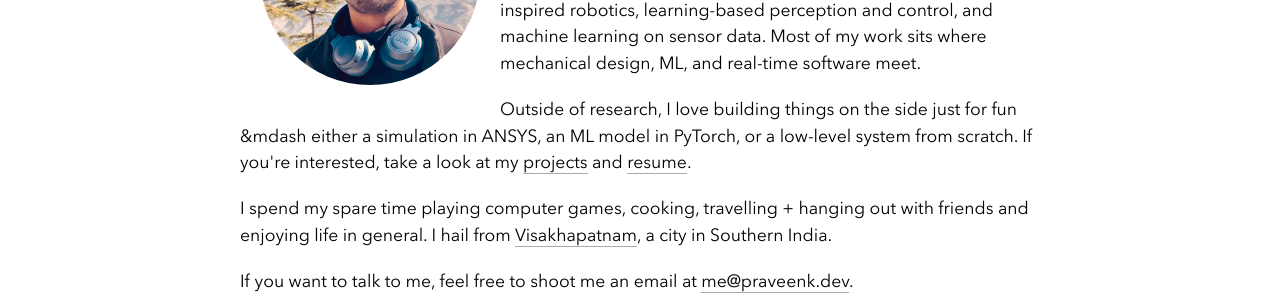
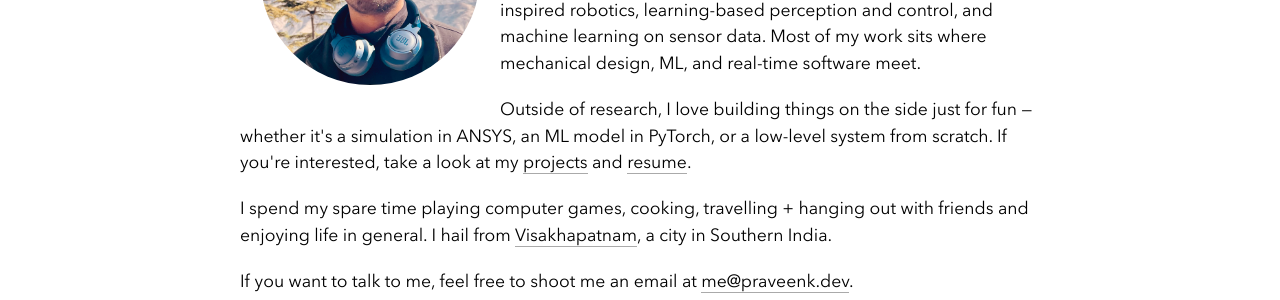
Before and after one commit to kpraveenkumar19/kpraveenkumar19.github.io, a Jekyll site: the page built from index.html, in a window 1280 px wide. Shown: the part 355-655 px from the top of the page. Built offline with Jekyll 4.4.1, drawn with Linux system fonts in a browser that asks for light colours; nearby versions of some CDN libraries.

```diff
--- a/about.html
+++ b/about.html
@@ -15,7 +15,7 @@ title: About
     My research interests are in robotics &mdash; particularly soft and bio-inspired robotics, learning-based perception and control, and machine learning on sensor data. Most of my work sits where mechanical design, ML, and real-time software meet.
   </p>
   <p>
-    Outside of research, I love building things on the side just for fun &mdash like a simulation in ANSYS, an ML model in PyTorch, or a low-level system from scratch. If you're interested, take a look at my <a href="https://praveenk.dev/projects" target="_blank" rel="noopener noreferrer">projects</a> and <a href="https://praveenk.dev/resume.pdf" target="_blank" rel="noopener noreferrer">resume</a>.
+    Outside of research, I love building things on the side just for fun &mdash; whether it's a simulation in ANSYS, an ML model in PyTorch, or a low-level system from scratch. If you're interested, take a look at my <a href="https://praveenk.dev/projects" target="_blank" rel="noopener noreferrer">projects</a> and <a href="https://praveenk.dev/resume.pdf" target="_blank" rel="noopener noreferrer">resume</a>.
   </p>
   <p>
     I spend my spare time playing computer games, cooking, travelling + hanging out with friends and enjoying life in general. I hail from <a href="https://www.google.com/maps/place/Visakhapatnam,+Andhra+Pradesh/@17.7378282,82.9329317,143989m/data=!3m2!1e3!4b1!4m6!3m5!1s0x3a39431389e6973f:0x92d9c20395498468!8m2!3d17.6973801!4d83.2990254!16zL20vMDFqbXBm?entry=ttu&g_ep=EgoyMDI1MTEyMy4xIKXMDSoASAFQAw%3D%3D" target="_blank" rel="noopener noreferrer">Visakhapatnam</a>, a city in Southern India.
--- a/index.html
+++ b/index.html
@@ -14,7 +14,7 @@ layout: default
     My research interests are in robotics &mdash; particularly soft and bio-inspired robotics, learning-based perception and control, and machine learning on sensor data. Most of my work sits where mechanical design, ML, and real-time software meet.
   </p>
   <p>
-    Outside of research, I love building things on the side just for fun &mdash either a simulation in ANSYS, an ML model in PyTorch, or a low-level system from scratch. If you're interested, take a look at my <a href="https://praveenk.dev/projects" target="_blank" rel="noopener noreferrer">projects</a> and <a href="https://praveenk.dev/resume.pdf" target="_blank" rel="noopener noreferrer">resume</a>.
+    Outside of research, I love building things on the side just for fun &mdash; whether it's a simulation in ANSYS, an ML model in PyTorch, or a low-level system from scratch. If you're interested, take a look at my <a href="https://praveenk.dev/projects" target="_blank" rel="noopener noreferrer">projects</a> and <a href="https://praveenk.dev/resume.pdf" target="_blank" rel="noopener noreferrer">resume</a>.
   </p>
   <p>
     I spend my spare time playing computer games, cooking, travelling + hanging out with friends and enjoying life in general. I hail from <a href="https://www.google.com/maps/place/Visakhapatnam,+Andhra+Pradesh/@17.7378282,82.9329317,143989m/data=!3m2!1e3!4b1!4m6!3m5!1s0x3a39431389e6973f:0x92d9c20395498468!8m2!3d17.6973801!4d83.2990254!16zL20vMDFqbXBm?entry=ttu&g_ep=EgoyMDI1MTEyMy4xIKXMDSoASAFQAw%3D%3D" target="_blank" rel="noopener noreferrer">Visakhapatnam</a>, a city in Southern India.
```
